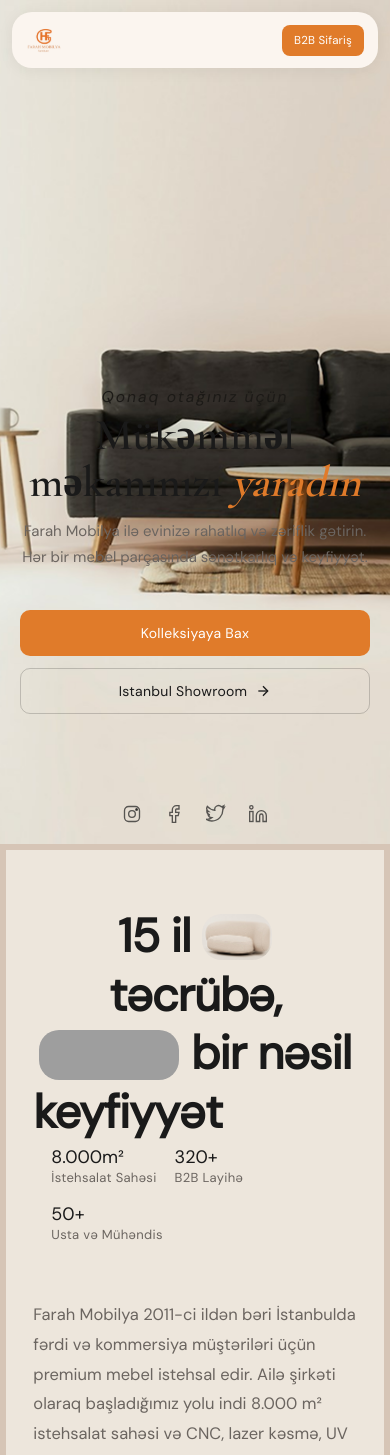
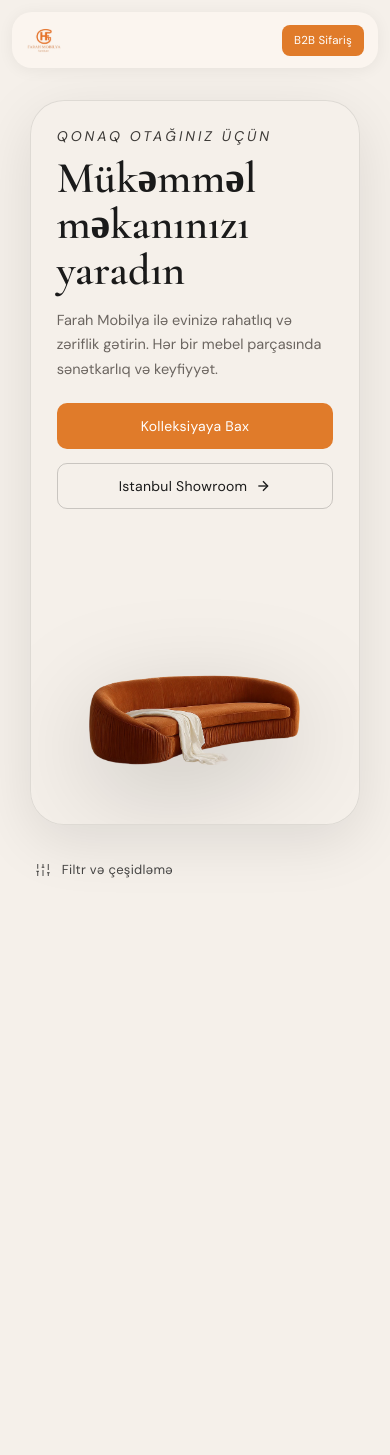
Before and after one commit to AliMukhtarli/FARAH, a React (Vite) app: page /catalog in a window 390 px wide. Shown: the top 1455 px of the page. After the commit the page ends 969 px from the top, so only its background shows below. Built offline with nearby package versions, Linux system fonts and the light colour scheme; grey boxes are pictures that could not be loaded.

Commit message:
Catalog page added and starting developing it

```diff
--- a/package.json
+++ b/package.json
@@ -13,7 +13,8 @@
     "framer-motion": "^12.40.0",
     "gsap": "^3.15.0",
     "react": "^19.2.6",
-    "react-dom": "^19.2.6"
+    "react-dom": "^19.2.6",
+    "react-router-dom": "^7.15.1"
   },
   "devDependencies": {
     "@eslint/js": "^10.0.1",
--- /dev/null
+++ b/src/CatalogPage.jsx
@@ -0,0 +1,97 @@
+import { useMemo, useState } from "react";
+import NavBar from "./NavBar.jsx";
+
+const FILTERS = ["Hamısı", "Oturacaqlar", "Masalar", "İşıqlandırma", "Saxlama bölmələri"];
+
+const SlidersIcon = () => (
+  <svg width="16" height="16" fill="none" stroke="currentColor" strokeWidth="1.8" viewBox="0 0 24 24">
+    <path d="M4 21v-7" />
+    <path d="M4 10V3" />
+    <path d="M12 21v-9" />
+    <path d="M12 8V3" />
+    <path d="M20 21v-5" />
+    <path d="M20 12V3" />
+    <path d="M2 14h4" />
+    <path d="M10 8h4" />
+    <path d="M18 16h4" />
+  </svg>
+);
+
+export default function CatalogPage() {
+  const [filtersOpen, setFiltersOpen] = useState(false);
+  const [activeFilter, setActiveFilter] = useState("Hamısı");
+
+  const filterListId = useMemo(() => "catalog-filter-list", []);
+
+  return (
+    <div className="catalog-page">
+      <NavBar />
+
+      <main className="catalog-main">
+        <section className="catalog-hero" aria-label="Kataloq">
+          <div className="catalog-hero-card">
+            <div className="catalog-hero-copy">
+              <p className="catalog-eyebrow">QONAQ OTAĞINIZ ÜÇÜN</p>
+              <h1 className="catalog-title">
+                Mükəmməl <br />
+                məkanınızı yaradın
+              </h1>
+              <p className="catalog-desc">
+                Farah Mobilya ilə evinizə rahatlıq və zəriflik gətirin. Hər bir mebel
+                parçasında sənətkarlıq və keyfiyyət.
+              </p>
+              <div className="catalog-actions">
+                <button className="btn-primary">Kolleksiyaya Bax</button>
+                <button className="btn-secondary">
+                  Istanbul Showroom
+                  <svg width="16" height="16" fill="none" stroke="currentColor" strokeWidth="2" viewBox="0 0 24 24">
+                    <line x1="5" y1="12" x2="19" y2="12" />
+                    <polyline points="12 5 19 12 12 19" />
+                  </svg>
+                </button>
+              </div>
+            </div>
+
+            <img
+              className="catalog-hero-sofa"
+              src="/CatalogPageSofa.png"
+              alt="Farah kataloq divanı"
+            />
+          </div>
+
+          <div className="catalog-filters">
+            <button
+              type="button"
+              className="catalog-filter-toggle"
+              aria-expanded={filtersOpen}
+              aria-controls={filterListId}
+              onClick={() => setFiltersOpen((v) => !v)}
+            >
+              <span className="catalog-filter-icon"><SlidersIcon /></span>
+              <span>Filtr və çeşidləmə</span>
+            </button>
+
+            <div
+              id={filterListId}
+              className={`catalog-filter-panel${filtersOpen ? " is-open" : ""}`}
+            >
+              <ul className="catalog-filter-list">
+                {FILTERS.map((f) => (
+                  <li key={f}>
+                    <button
+                      type="button"
+                      className={`catalog-filter-item${activeFilter === f ? " is-active" : ""}`}
+                      onClick={() => setActiveFilter(f)}
+                    >
+                      {f}
+                    </button>
+                  </li>
+                ))}
+              </ul>
+            </div>
+          </div>
+        </section>
+      </main>
+    </div>
+  );
+}
--- a/src/FarahHero.jsx
+++ b/src/FarahHero.jsx
@@ -1,3 +1,6 @@
+import { useNavigate } from "react-router-dom";
+import NavBar from "./NavBar.jsx";
+
 const sofaImage = "/FarahSofa.png";
 
 const InstagramIcon = () => (
@@ -29,6 +32,8 @@ const LinkedinIcon = () => (
 );
 
 export default function FarahHero() {
+  const navigate = useNavigate();
+
   const scrollToHome = (e) => {
     e.preventDefault();
     document.getElementById("home")?.scrollIntoView({ behavior: "smooth" });
@@ -49,31 +54,7 @@ export default function FarahHero() {
         alt="Farah Mobilya divan kolleksiyası"
       />
 
-      <header className="nav-sticky">
-        <nav className="nav">
-          <a className="nav-logo" href="#home" onClick={scrollToHome}>
-            <img src="/FaviconFarah.svg" alt="Farah Mobilya" className="nav-logo-icon" />
-          </a>
-
-          <ul className="nav-links">
-            {["Ana Səhifə", "Haqqımızda", "Kataloq", "Əlaqə"].map((link) => (
-              <li key={link}>
-                <a href="#">{link}</a>
-              </li>
-            ))}
-          </ul>
-
-          <div className="nav-right">
-            <button className="nav-search" aria-label="Axtar">
-              <svg width="18" height="18" fill="none" stroke="currentColor" strokeWidth="2" viewBox="0 0 24 24">
-                <circle cx="11" cy="11" r="8" />
-                <line x1="21" y1="21" x2="16.65" y2="16.65" />
-              </svg>
-            </button>
-            <button type="button" className="nav-cta">B2B Sifariş</button>
-          </div>
-        </nav>
-      </header>
+      <NavBar />
 
       <div className="hero-inner">
         <div className="hero-content">
@@ -91,7 +72,9 @@ export default function FarahHero() {
           </p>
 
           <div className="hero-actions">
-            <button className="btn-primary">Kolleksiyaya Bax</button>
+            <button className="btn-primary" onClick={() => navigate("/catalog")}>
+              Kolleksiyaya Bax
+            </button>
             <button className="btn-secondary">
               Istanbul Showroom
               <svg width="16" height="16" fill="none" stroke="currentColor" strokeWidth="2" viewBox="0 0 24 24">
--- /dev/null
+++ b/src/NavBar.jsx
@@ -0,0 +1,42 @@
+import { Link, useLocation, useNavigate } from "react-router-dom";
+
+export default function NavBar() {
+  const location = useLocation();
+  const navigate = useNavigate();
+
+  const onLogoClick = (e) => {
+    e.preventDefault();
+    if (location.pathname !== "/") {
+      navigate("/");
+      return;
+    }
+    document.getElementById("home")?.scrollIntoView({ behavior: "smooth" });
+  };
+
+  return (
+    <header className="nav-sticky">
+      <nav className="nav">
+        <a className="nav-logo" href="#home" onClick={onLogoClick}>
+          <img src="/FaviconFarah.svg" alt="Farah Mobilya" className="nav-logo-icon" />
+        </a>
+
+        <ul className="nav-links">
+          <li><Link to="/">Ana Səhifə</Link></li>
+          <li><Link to="/#about">Haqqımızda</Link></li>
+          <li><Link to="/catalog">Kataloq</Link></li>
+          <li><Link to="/#contact">Əlaqə</Link></li>
+        </ul>
+
+        <div className="nav-right">
+          <button className="nav-search" aria-label="Axtar">
+            <svg width="18" height="18" fill="none" stroke="currentColor" strokeWidth="2" viewBox="0 0 24 24">
+              <circle cx="11" cy="11" r="8" />
+              <line x1="21" y1="21" x2="16.65" y2="16.65" />
+            </svg>
+          </button>
+          <button type="button" className="nav-cta">B2B Sifariş</button>
+        </div>
+      </nav>
+    </header>
+  );
+}
--- a/src/main.css
+++ b/src/main.css
@@ -49,6 +49,175 @@ body {
   color: var(--charcoal);
   min-width: 320px;
 }
+
+/* ─── CATALOG PAGE ─── */
+.catalog-page {
+  min-height: 100vh;
+  background: var(--cream);
+}
+
+.catalog-main {
+  padding-top: calc(var(--nav-height) + 36px);
+}
+
+.catalog-hero {
+  width: var(--container-width);
+  margin-inline: auto;
+  padding: 0 var(--container-pad) 80px;
+}
+
+.catalog-hero-card {
+  position: relative;
+  background: rgba(245, 240, 234, 0.92);
+  border-radius: 44px;
+  min-height: clamp(420px, 62vh, 560px);
+  overflow: hidden;
+  display: grid;
+  grid-template-columns: 1.05fr 0.95fr;
+  gap: clamp(16px, 3vw, 40px);
+  padding: clamp(28px, 4vw, 56px);
+  box-shadow: 0 16px 60px rgba(0, 0, 0, 0.10);
+  border: 1px solid rgba(26, 26, 26, 0.10);
+}
+
+.catalog-hero-copy {
+  align-self: center;
+  max-width: 640px;
+}
+
+.catalog-eyebrow {
+  font-family: 'DM Sans', sans-serif;
+  font-style: italic;
+  font-size: 14px;
+  letter-spacing: 3px;
+  color: rgba(28, 26, 23, 0.85);
+  margin-bottom: 10px;
+}
+
+.catalog-title {
+  font-family: 'Cormorant Garamond', serif;
+  font-size: clamp(44px, 5.2vw, 72px);
+  line-height: 1.05;
+  font-weight: 600;
+  color: var(--charcoal);
+  margin-bottom: 14px;
+}
+
+.catalog-desc {
+  font-size: 14.5px;
+  line-height: 1.7;
+  color: var(--text-muted);
+  max-width: 520px;
+  margin-bottom: 22px;
+}
+
+.catalog-actions {
+  display: flex;
+  gap: 14px;
+  flex-wrap: wrap;
+}
+
+.catalog-hero-sofa {
+  position: absolute;
+  right: clamp(6px, 1vw, 14px);
+  bottom: clamp(-12px, -2vw, -4px);
+  width: clamp(420px, 46vw, 860px);
+  max-width: 62%;
+  height: auto;
+  object-fit: contain;
+  pointer-events: none;
+  filter: drop-shadow(0 26px 50px rgba(0, 0, 0, 0.18));
+}
+
+.catalog-filters {
+  margin-top: 26px;
+}
+
+.catalog-filter-toggle {
+  display: inline-flex;
+  align-items: center;
+  gap: 10px;
+  background: transparent;
+  border: none;
+  cursor: pointer;
+  font-family: 'DM Sans', sans-serif;
+  font-size: 13px;
+  letter-spacing: 0.3px;
+  color: rgba(26, 26, 26, 0.8);
+  padding: 10px 4px;
+}
+
+.catalog-filter-icon {
+  display: inline-flex;
+  align-items: center;
+  justify-content: center;
+  width: 18px;
+  height: 18px;
+  color: rgba(26, 26, 26, 0.65);
+}
+
+.catalog-filter-panel {
+  max-height: 0;
+  overflow: hidden;
+  opacity: 0;
+  transform: translateY(-6px);
+  transition: max-height 520ms ease, opacity 320ms ease, transform 320ms ease;
+}
+
+.catalog-filter-panel.is-open {
+  max-height: 320px;
+  opacity: 1;
+  transform: translateY(0);
+  transition: max-height 700ms ease, opacity 340ms ease, transform 340ms ease;
+}
+
+.catalog-filter-list {
+  list-style: none;
+  margin: 12px 0 0;
+  padding: 0;
+  display: grid;
+  gap: 10px;
+  max-width: 260px;
+}
+
+.catalog-filter-item {
+  width: 100%;
+  text-align: left;
+  background: transparent;
+  border: none;
+  cursor: pointer;
+  font-family: 'DM Sans', sans-serif;
+  font-size: 12px;
+  color: rgba(26, 26, 26, 0.65);
+  padding: 6px 0;
+}
+
+.catalog-filter-item:hover {
+  color: rgba(26, 26, 26, 0.9);
+}
+
+.catalog-filter-item.is-active {
+  color: rgba(26, 26, 26, 0.92);
+}
+
+@media (max-width: 900px) {
+  .catalog-hero-card {
+    grid-template-columns: 1fr;
+    border-radius: 34px;
+    padding: 26px;
+  }
+
+  .catalog-hero-sofa {
+    position: relative;
+    right: auto;
+    bottom: auto;
+    max-width: 100%;
+    width: min(520px, 92%);
+    margin: 18px auto 0;
+    display: block;
+  }
+}
+
 
 img {
   max-width: 100%;
--- a/src/main.jsx
+++ b/src/main.jsx
@@ -1,5 +1,6 @@
 import { StrictMode } from "react";
 import { createRoot } from "react-dom/client";
+import { BrowserRouter, Routes, Route } from "react-router-dom";
 import "./main.css";
 import FarahHero from "./FarahHero.jsx";
 import About from "./AboutSection.jsx";
@@ -8,8 +9,9 @@ import DigitalFlow from "./DigitalFlowSection.jsx";
 import B2B from "./B2BSection.jsx";
 import ProcessSteps from "./ProcessStepsSection.jsx";
 import Footer from "./FooterSection.jsx";
+import CatalogPage from "./CatalogPage.jsx";
 
-function App() {
+function HomePage() {
   return (
     <div>
       <FarahHero />
@@ -25,6 +27,11 @@ function App() {
 
 createRoot(document.getElementById("root")).render(
   <StrictMode>
-    <App />
+    <BrowserRouter>
+      <Routes>
+        <Route path="/" element={<HomePage />} />
+        <Route path="/catalog" element={<CatalogPage />} />
+      </Routes>
+    </BrowserRouter>
   </StrictMode>
 );
```
Also changed, not shown: public/CatalogPageSofa.png (added), 1 other file (tests, documents, lock files or other folders).
